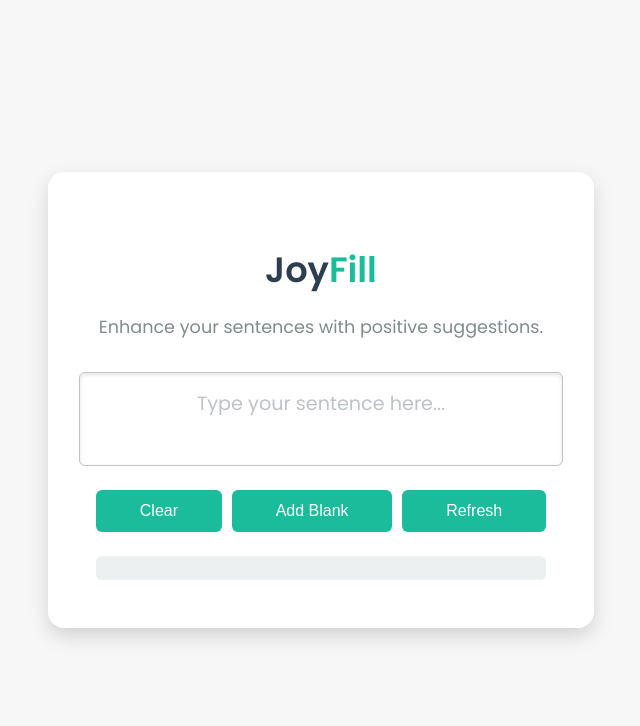
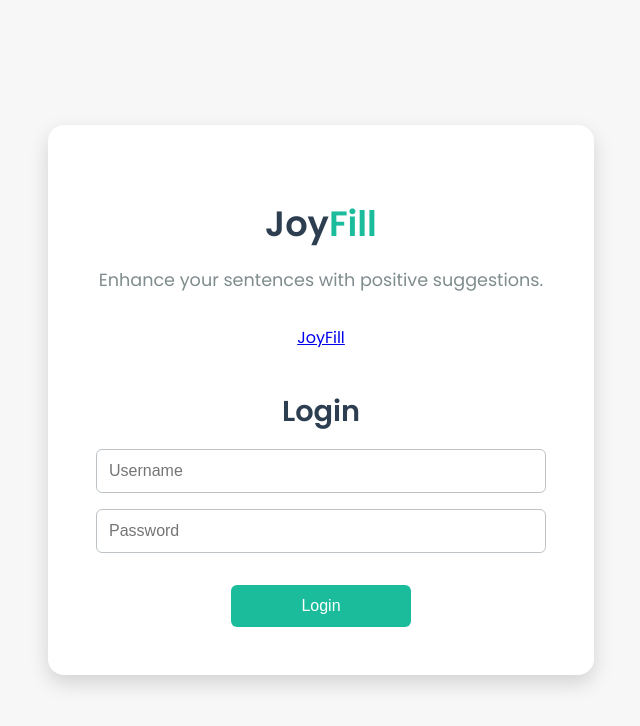
Before and after one commit to lkmeta/joyfill, a FastAPI app: page / in a window 1280 px wide. Shown: the top 726 px of the page, without its empty margins (319-959 px from the left). Run offline with FastAPI, Linux system fonts and the light colour scheme.

Commit message:
- Add authentication with login - Update styles - Update main application authentication process

```diff
--- a/app/main.py
+++ b/app/main.py
@@ -1,4 +1,4 @@
-from fastapi import FastAPI, Request, Form, HTTPException
+from fastapi import FastAPI, Request, Form, HTTPException, Depends, status
 from fastapi.responses import HTMLResponse, JSONResponse
 from fastapi.templating import Jinja2Templates
 from fastapi.staticfiles import StaticFiles
@@ -6,7 +6,10 @@ from pathlib import Path
 from loguru import logger
 import re
 from app.models import generate_bert_suggestions, filter_positive_suggestions
-
+from passlib.context import CryptContext
+from jose import JWTError, jwt
+from fastapi.security import OAuth2PasswordBearer, OAuth2PasswordRequestForm
+from datetime import datetime, timedelta
 
 # Define base directories using pathlib
 BASE_DIR = Path(__file__).resolve().parent
@@ -22,19 +25,141 @@ logger.add(
     LOGS_DIR / "app.log", rotation="1 MB", retention="10 days", compression="zip"
 )
 
+# JWT configuration
+SECRET_KEY = "secure-secret-key"  # Secure secret key, temporary value for testing
+ALGORITHM = "HS256"
+ACCESS_TOKEN_EXPIRE_MINUTES = 30
+
+oauth2_scheme = OAuth2PasswordBearer(tokenUrl="token")
+pwd_context = CryptContext(schemes=["bcrypt"], deprecated="auto")
+
+# Dummy user data
+users_db = {
+    "testuser": {
+        "username": "testuser",
+        "hashed_password": pwd_context.hash("testpassword"),
+    }
+}
 
 app = FastAPI()
 app.mount("/static", StaticFiles(directory=STATIC_DIR), name="static")
 templates = Jinja2Templates(directory=TEMPLATES_DIR)
 
 
+def verify_password(plain_password, hashed_password):
+    """
+    Verify the provided plain password against the hashed password stored in the database.
+
+    Args:
+        plain_password (str): The plain text password provided by the user.
+        hashed_password (str): The hashed password stored in the database.
+
+    Returns:
+        bool: True if the password matches, False otherwise.
+    """
+    return pwd_context.verify(plain_password, hashed_password)
+
+
+def authenticate_user(username: str, password: str):
+    """
+    Authenticate the user by validating the username and password.
+
+    Args:
+        username (str): The username provided by the user.
+        password (str): The plain text password provided by the user.
+
+    Returns:
+        dict or bool: The user data if authentication is successful, False otherwise.
+    """
+    user = users_db.get(username)
+    if not user or not verify_password(password, user["hashed_password"]):
+        return False
+    return user
+
+
+def create_access_token(data: dict, expires_delta: timedelta = None):
+    """
+    Create a JWT token for the authenticated user.
+
+    Args:
+        data (dict): The data to be included in the JWT token (e.g., the username).
+        expires_delta (timedelta, optional): The token expiration time. Defaults to 30 minutes.
+
+    Returns:
+        str: The generated JWT token.
+    """
+    to_encode = data.copy()
+    expire = datetime.utcnow() + (
+        expires_delta or timedelta(minutes=ACCESS_TOKEN_EXPIRE_MINUTES)
+    )
+    to_encode.update({"exp": expire})
+    return jwt.encode(to_encode, SECRET_KEY, algorithm=ALGORITHM)
+
+
+@app.post("/token", response_class=JSONResponse)
+async def login_for_access_token(form_data: OAuth2PasswordRequestForm = Depends()):
+    """
+    Endpoint to authenticate the user and return a JWT token.
+
+    Args:
+        form_data (OAuth2PasswordRequestForm): The form data containing the username and password.
+
+    Returns:
+        JSONResponse: A JSON response containing the JWT token and token type.
+    """
+    user = authenticate_user(form_data.username, form_data.password)
+    if not user:
+        raise HTTPException(
+            status_code=status.HTTP_401_UNAUTHORIZED,
+            detail="Incorrect username or password",
+            headers={"WWW-Authenticate": "Bearer"},
+        )
+    access_token = create_access_token(data={"sub": user["username"]})
+    return {"access_token": access_token, "token_type": "bearer"}
+
+
+async def get_current_user(token: str = Depends(oauth2_scheme)):
+    """
+    Retrieve the current user based on the provided JWT token.
+
+    Args:
+        token (str): The JWT token provided in the Authorization header.
+
+    Returns:
+        dict: The authenticated user's data.
+
+    Raises:
+        HTTPException: If the token is invalid or the user cannot be authenticated.
+    """
+    credentials_exception = HTTPException(
+        status_code=status.HTTP_401_UNAUTHORIZED,
+        detail="Could not validate credentials",
+        headers={"WWW-Authenticate": "Bearer"},
+    )
+    try:
+        payload = jwt.decode(token, SECRET_KEY, algorithms=[ALGORITHM])
+        username = payload.get("sub")
+        if username is None:
+            raise credentials_exception
+    except JWTError:
+        raise credentials_exception
+    user = users_db.get(username)
+    if user is None:
+        raise credentials_exception
+    return user
+
+
 @app.get("/", response_class=HTMLResponse)
+# async def read_form(
+#     request: Request, current_user: str = Depends(get_current_user)
+# ) -> HTMLResponse:
 async def read_form(request: Request) -> HTMLResponse:
     """
-    Render the main form for JoyFill.
+    Render the main form for JoyFill. Requires the user to be authenticated.
 
     Args:
         request (Request): The request object.
+        current_user (str): The authenticated user's data (injected by Depends).
 
     Returns:
         HTMLResponse: The response containing the rendered index.html template.
@@ -62,12 +187,20 @@ async def custom_404_handler(request: Request, exc: HTTPException) -> HTMLRespon
         logger.warning(f"404 error encountered: {request.url}")
 
     return templates.TemplateResponse(
-        "error.html", {"request": request}, status_code=404
+        "error.html", {"request": request}, status_code=status.HTTP_404_NOT_FOUND
     )
 
 
 # Function to validate the input format
 def validate_input_format(text: str) -> bool:
+
+    if "<blank>" not in text:
+        return False
+
+    # if multiple <blank> in the text return False
+    if text.count("<blank>") > 1:
+        return False
+
     pattern = r"\b\w*\b\s*<blank>\s*\b\w*\b|\b\w+\s*<blank>\s*|\s*<blank>\s*\b\w+\b"
     return bool(re.search(pattern, text))
 
@@ -88,7 +221,7 @@ async def get_suggestions(text: str = Form(...)) -> JSONResponse:
     # Validate the input format
     if not validate_input_format(text):
         raise HTTPException(
-            status_code=400,
+            status_code=status.HTTP_400_BAD_REQUEST,
             detail="Invalid format. Please use the format 'word <blank> word'.",
         )
 
--- a/app/static/css/styles.css
+++ b/app/static/css/styles.css
@@ -33,7 +33,6 @@ h1 {
 
 h1 span {
     color: #1abc9c;
-    /* Accent color */
 }
 
 /* Description styling */
@@ -62,15 +61,10 @@ h1 span {
     box-shadow: inset 0 2px 4px rgba(0, 0, 0, 0.1);
     color: #2c3e50;
     min-height: 60px;
-    /* Increased height */
     max-height: 120px;
-    /* Set a maximum height */
     overflow-y: auto;
-    /* Add vertical scroll if content exceeds the box */
     white-space: pre-wrap;
-    /* Allows wrapping of the text */
     word-wrap: break-word;
-    /* Ensures long words will break and not overflow */
     outline: none;
 }
 
@@ -88,7 +82,6 @@ h1 span {
     flex-grow: 1;
     padding: 0.75rem;
     background-color: #1abc9c;
-    /* Accent color */
     color: white;
     border: none;
     border-radius: 6px;
@@ -131,17 +124,13 @@ h1 span {
 .suggestions span:hover {
     color: #1abc9c;
     border-bottom: 2px solid #1abc9c;
-    /* Underscore transition effect */
 }
 
 /* Styling for the inserted word */
 .highlighted {
     color: #e74c3c;
-    /* Different color for the inserted word */
     font-weight: 600;
-    /* Bold to stand out */
     background-color: #fce4ec;
-    /* Light background for emphasis */
     padding: 2px 4px;
     border-radius: 4px;
     display: inline-block;
@@ -150,7 +139,6 @@ h1 span {
 /* Loading text styling */
 .loading {
     color: #95a5a6;
-    /* Use a neutral color for loading text */
 }
 
 /* Error page link styling */
@@ -173,9 +161,69 @@ h1 span {
 .editable:empty:before {
     content: attr(data-placeholder);
     color: #bdc3c7;
-    /* Light gray color for the placeholder */
     pointer-events: none;
-    /* Prevent interaction with the placeholder */
     display: block;
-    /* Ensure the placeholder is visible even if the contenteditable is empty */
 }
+
+/* Login form styling */
+#login-form {
+    display: flex;
+    flex-direction: column;
+    align-items: center;
+    width: 100%;
+}
+
+#login-form h2 {
+    font-size: 1.8rem;
+    margin-bottom: 1rem;
+    color: #2c3e50;
+}
+
+#login-form input {
+    width: 100%;
+    padding: 0.75rem;
+    margin-bottom: 1rem;
+    border: 1px solid #bdc3c7;
+    border-radius: 6px;
+    font-size: 1rem;
+    color: #2c3e50;
+    box-sizing: border-box;
+}
+
+#login-form input:focus {
+    outline: none;
+    border-color: #1abc9c;
+    box-shadow: 0 0 5px rgba(26, 188, 156, 0.5);
+}
+
+#login-form button {
+    width: 40%;
+    padding: 0.75rem;
+    background-color: #1abc9c;
+    color: white;
+    border: none;
+    border-radius: 6px;
+    cursor: pointer;
+    font-size: 1rem;
+    transition: background-color 0.3s ease, transform 0.2s ease;
+    margin-top: 1rem;
+}
+
+#login-form button:hover {
+    background-color: #16a085;
+}
+
+#login-form button:active {
+    transform: scale(0.98);
+}
+
+#login-error {
+    color: #e74c3c;
+    margin-top: 1rem;
+}
+
+/* Styling for the GitHub link */
+.github-link {
+    margin-top: 0.5rem;
+    font-size: 1rem;
+}
--- a/app/static/js/scripts.js
+++ b/app/static/js/scripts.js
@@ -1,3 +1,39 @@
+document.addEventListener("DOMContentLoaded", function () {
+    const loginForm = document.getElementById("auth-form");
+    const suggestionForm = document.getElementById("suggestion-form");
+    const loginError = document.getElementById("login-error");
+    const loginDiv = document.getElementById("login-form");
+
+    // Handle login form submission
+    loginForm.addEventListener("submit", async function (e) {
+        e.preventDefault();
+        const username = document.getElementById("username").value;
+        const password = document.getElementById("password").value;
+
+        const response = await fetch("/token", {
+            method: "POST",
+            headers: {
+                "Content-Type": "application/x-www-form-urlencoded"
+            },
+            body: new URLSearchParams({
+                username: username,
+                password: password
+            })
+        });
+
+        if (response.ok) {
+            const data = await response.json();
+            localStorage.setItem("token", data.access_token);
+            loginDiv.style.display = "none";
+            suggestionForm.style.display = "block";
+        } else {
+            loginError.style.display = "block";
+        }
+    });
+
+
+});
+
 // Reference to the contenteditable div and suggestions div
 const inputField = document.getElementById('text-input');
 const suggestionsDiv = document.getElementById('suggestions');
@@ -43,11 +79,25 @@ function clearInput() {
     inputField.innerHTML = '';
     suggestionsDiv.innerHTML = '';
     inputField.setAttribute('data-placeholder', 'Type your sentence here...');
+    moveCursorToEnd(inputField);
 }
 
 // Function to fetch suggestions from the server
 function fetchSuggestions() {
     const text = inputField.innerText;
+
+    // Simple validation to check if input includes <blank> surrounded by words
+    const isValidFormat = /\b\w+\s*<blank>\s*\w+\b|\b\w+\s*<blank>\s*|\s*<blank>\s*\b\w+\b/.test(text);
+
+    if (!isValidFormat) {
+        suggestionsDiv.innerHTML = '<p class="loading">Please ensure the format is "word \< blank \> word".</p>';
+        moveCursorToEnd(inputField);
+        return;
+    }
+
+    suggestionsDiv.innerHTML = '<p class="loading">Loading suggestions...</p>';
+
+
     if (text.includes('<blank>')) {
         suggestionsDiv.innerHTML = '<p class="loading">Loading suggestions...</p>';
 
--- a/app/templates/index.html
+++ b/app/templates/index.html
@@ -9,18 +9,43 @@
     <link href="https://fonts.googleapis.com/css2?family=Poppins:wght@400;600&display=swap" rel="stylesheet">
     <!-- Link to the external CSS file -->
     <link rel="stylesheet" href="/static/css/styles.css">
+    <script async defer src="https://buttons.github.io/buttons.js"></script>
 </head>
 
 <body>
     <!-- Main container for the form and suggestions -->
     <div class="container">
         <!-- Application title -->
+        <!-- <h1>Joy<span>Fill</span></h1> -->
+
         <h1>Joy<span>Fill</span></h1>
         <!-- Short description about the app -->
         <p class="description">Enhance your sentences with positive suggestions.</p>
 
-        <!-- Form for input and buttons -->
-        <form id="suggestion-form" onsubmit="return false;">
+        <!-- Add GitHub button here -->
+        <p class="github-link">
+            <a class="github-button" href="https://github.com/lkmeta/joyfill"
+                data-color-scheme="no-preference: light; light: light; dark: dark;" data-size="large"
+                aria-label="JoyFill on GitHub">JoyFill</a>
+        </p>
+
+
+        <!-- Short description about the app -->
+        <!-- <p class="description">Enhance your sentences with positive suggestions.</p> -->
+
+        <!-- Login Form -->
+        <div id="login-form">
+            <h2>Login</h2>
+            <form id="auth-form">
+                <input type="text" id="username" placeholder="Username" required>
+                <input type="password" id="password" placeholder="Password" required>
+                <button type="submit">Login</button>
+            </form>
+            <p id="login-error" style="color: red; display: none;">Invalid credentials. Please try again.</p>
+        </div>
+
+        <!-- Form for input and buttons (hidden initially) -->
+        <form id="suggestion-form" style="display:none;" onsubmit="return false;">
             <div class="input-group">
                 <!-- Contenteditable div for the sentence -->
                 <div id="text-input" class="editable" contenteditable="true"
```
